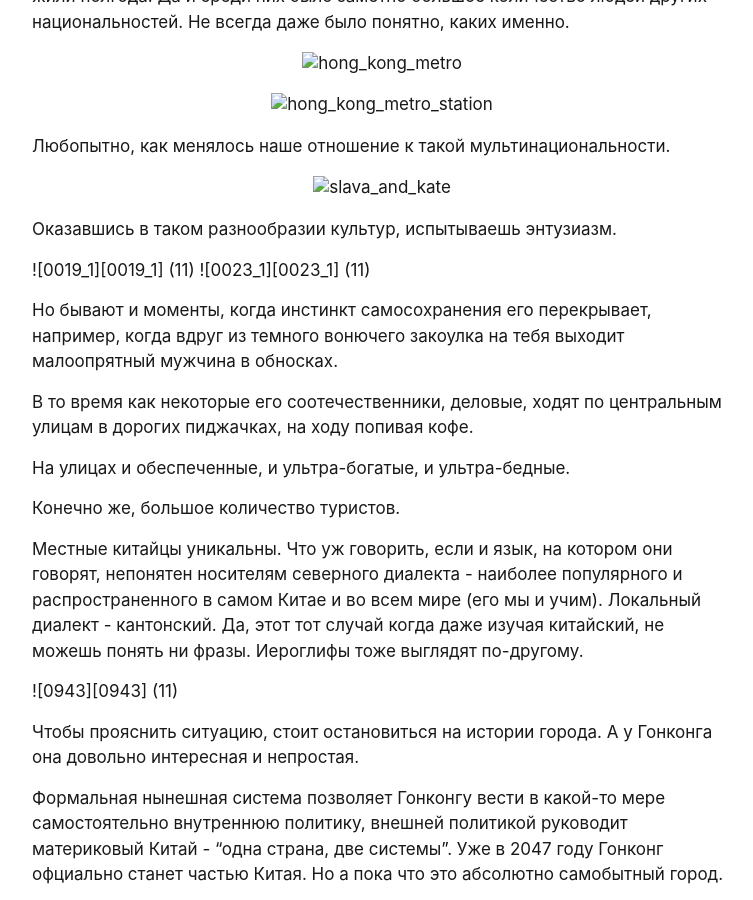
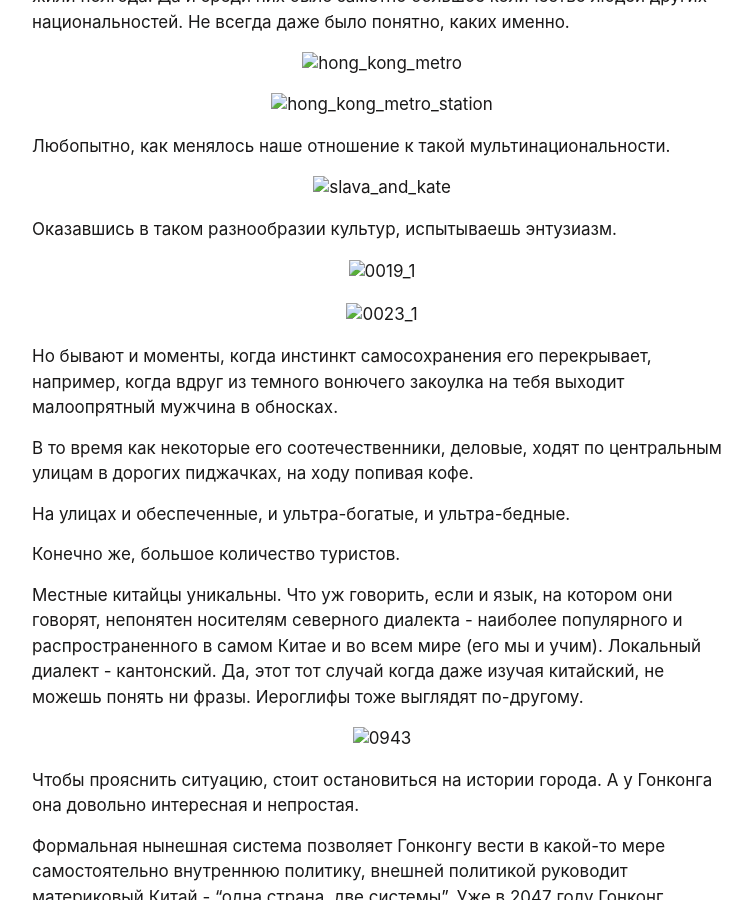
Before and after one commit to yarkivaev/blog, a Jekyll site: the page built from _posts/travel/hongkong/2024-11-25-hongkong.md, in a window 1280 px wide and 900 px high, scrolled down 338 px. Shown: the whole window, without its empty margins (258-1011 px from the left). Built offline with Jekyll 4.4.1, drawn with Linux system fonts in a browser that asks for light colours; comment, search, counter and statistics services are not loaded; some of the changed lines change nothing that is shown.

Commit message:
[text/hongkong-backup] some images were uploaded to s3 yarkivaev-blog bucket

```diff
--- a/_posts/travel/hongkong/2024-11-25-hongkong.md
+++ b/_posts/travel/hongkong/2024-11-25-hongkong.md
@@ -20,8 +20,8 @@ preview: https://storage.yandexcloud.net/yarkivaev-blog/2024/11/25/hong_kong_met
 
 Оказавшись в таком разнообразии культур, испытываешь энтузиазм.
 
-![0019_1][0019_1] (11)
-![0023_1][0023_1] (11)
+![0019_1][11/0019_1]
+![0023_1][11/0023_1]
 
 Но бывают и моменты, когда инстинкт самосохранения его перекрывает, например, когда вдруг из темного вонючего закоулка на тебя выходит малоопрятный мужчина в обносках.
 
@@ -37,7 +37,7 @@ preview: https://storage.yandexcloud.net/yarkivaev-blog/2024/11/25/hong_kong_met
 Локальный диалект - кантонский. Да, этот тот случай когда даже изучая китайский, не можешь понять ни фразы.
 Иероглифы тоже выглядят по-другому.
 
-![0943][0943] (11)
+![0943][11/0943] <!-- Должны быть иероглифы-->
 
 Чтобы прояснить ситуацию, стоит остановиться на истории города. А у Гонконга она довольно интересная и непростая.
 
@@ -180,7 +180,7 @@ preview: https://storage.yandexcloud.net/yarkivaev-blog/2024/11/25/hong_kong_met
 ![more_yummis2](../../../images/more_yummis2.jpg)
 
 Путешествия путешествиями, а бабл-ти по расписанию
-![0337][12/0337]
+![0337][12/0337] <!-- Не подтянулось-->
 
 
 Развлечения, общедоступные для всего мира (теперь уже исключая из контекста Россию), для нас становятся экслюзивом. Оргинальные McDonald's, StarBucks, многочисленные бренды одежды тут можно найти на каждом углу.
@@ -242,31 +242,31 @@ preview: https://storage.yandexcloud.net/yarkivaev-blog/2024/11/25/hong_kong_met
 [usual_hongkong_street]: https://storage.yandexcloud.net/yarkivaev-blog/2024/11/25/usual_hongkong_street.jpg
 [usual_tight_hongkong_street]: https://storage.yandexcloud.net/yarkivaev-blog/2024/11/25/usual_tight_hongkong_street.jpg
 [usual_tight_hongkong_street_2]: https://storage.yandexcloud.net/yarkivaev-blog/2024/11/25/usual_tight_hongkong_street_2.jpg
-
-[11/0019_1]: https://storage.yandexcloud.net/yarkivaev-blog/DSC_0019_1.JPG
-[11/0023_1]: https://storage.yandexcloud.net/yarkivaev-blog/11/DSC_0023_1.JPG
-[11/0009]: https://storage.yandexcloud.net/yarkivaev-blog/11/DSC_0009.JPG
-[11/0637]: https://storage.yandexcloud.net/yarkivaev-blog/11/DSC_0637.JPG
-[11/0057]: https://storage.yandexcloud.net/yarkivaev-blog/11/DSC_0057.JPG
-[11/0067]: https://storage.yandexcloud.net/yarkivaev-blog/11/DSC_0067.JPG
-[11/0196]: https://storage.yandexcloud.net/yarkivaev-blog/11/DSC_0196.JPG
-[11/0215]: https://storage.yandexcloud.net/yarkivaev-blog/11/DSC_0215.JPG
-[11/0485]: https://storage.yandexcloud.net/yarkivaev-blog/11/DSC_0485.JPG
-[11/0245]: https://storage.yandexcloud.net/yarkivaev-blog/11/DSC_0245.JPG
-[11/0235]: https://storage.yandexcloud.net/yarkivaev-blog/11/DSC_0235.JPG
-[11/0234]: https://storage.yandexcloud.net/yarkivaev-blog/11/DSC_0234.JPG
-[11/0027]: https://storage.yandexcloud.net/yarkivaev-blog/11/DSC_0027.JPG
-[11/0036]: https://storage.yandexcloud.net/yarkivaev-blog/11/DSC_0036.JPG
-[11/0161]: https://storage.yandexcloud.net/yarkivaev-blog/11/DSC_0161.JPG
-[11/0379]: https://storage.yandexcloud.net/yarkivaev-blog/11/DSC_0379.JPG
-[12/0337]: https://storage.yandexcloud.net/yarkivaev-blog/12/DSC_0337.JPG
-[10/0984]: https://storage.yandexcloud.net/yarkivaev-blog/10/DSC_0984.JPG
-[11/0001]: https://storage.yandexcloud.net/yarkivaev-blog/11/DSC_0001.JPG
-[11/0132]: https://storage.yandexcloud.net/yarkivaev-blog/11/DSC_0132.JPG
-[11/0133]: https://storage.yandexcloud.net/yarkivaev-blog/11/DSC_0133.JPG
-[10/0937]: https://storage.yandexcloud.net/yarkivaev-blog/10/DSC_0937.JPG
-[10/0949]: https://storage.yandexcloud.net/yarkivaev-blog/10/DSC_0949.JPG
-[11/0381]: https://storage.yandexcloud.net/yarkivaev-blog/11/DSC_0381.JPG
-[11/0444]: https://storage.yandexcloud.net/yarkivaev-blog/11/DSC_0444.JPG
-[12/0051]: https://storage.yandexcloud.net/yarkivaev-blog/12/DSC_0051.JPG
-[12/0074]: https://storage.yandexcloud.net/yarkivaev-blog/12/DSC_0074.JPG
+[11/0019_1]: https://storage.yandexcloud.net/yarkivaev-blog/hongkong/11/DSC_0019_1.JPG
+[11/0023_1]: https://storage.yandexcloud.net/yarkivaev-blog/hongkong/11/DSC_0023_1.JPG
+[11/0943]: https://storage.yandexcloud.net/yarkivaev-blog/hongkong/11/DSC_0953.JPG
+[11/0009]: https://storage.yandexcloud.net/yarkivaev-blog/hongkong/11/DSC_0009.JPG
+[11/0637]: https://storage.yandexcloud.net/yarkivaev-blog/hongkong/11/DSC_0637.JPG
+[11/0057]: https://storage.yandexcloud.net/yarkivaev-blog/hongkong/11/DSC_0057.JPG
+[11/0067]: https://storage.yandexcloud.net/yarkivaev-blog/hongkong/11/DSC_0067.JPG
+[11/0196]: https://storage.yandexcloud.net/yarkivaev-blog/hongkong/11/DSC_0196.JPG
+[11/0215]: https://storage.yandexcloud.net/yarkivaev-blog/hongkong/11/DSC_0215.JPG
+[11/0485]: https://storage.yandexcloud.net/yarkivaev-blog/hongkong/11/DSC_0485.JPG
+[11/0245]: https://storage.yandexcloud.net/yarkivaev-blog/hongkong/11/DSC_0245.JPG
+[11/0235]: https://storage.yandexcloud.net/yarkivaev-blog/hongkong/11/DSC_0235.JPG
+[11/0234]: https://storage.yandexcloud.net/yarkivaev-blog/hongkong/11/DSC_0234.JPG
+[11/0027]: https://storage.yandexcloud.net/yarkivaev-blog/hongkong/11/DSC_0027.JPG
+[11/0036]: https://storage.yandexcloud.net/yarkivaev-blog/hongkong/11/DSC_0036.JPG
+[11/0161]: https://storage.yandexcloud.net/yarkivaev-blog/hongkong/11/DSC_0161.JPG
+[11/0379]: https://storage.yandexcloud.net/yarkivaev-blog/hongkong/11/DSC_0379.JPG
+[12/0337]: https://storage.yandexcloud.net/yarkivaev-blog/hongkong/12/DSC_0337.JPG
+[10/0984]: https://storage.yandexcloud.net/yarkivaev-blog/hongkong/10/DSC_0984.JPG
+[11/0001]: https://storage.yandexcloud.net/yarkivaev-blog/hongkong/11/DSC_0001.JPG
+[11/0132]: https://storage.yandexcloud.net/yarkivaev-blog/hongkong/11/DSC_0132.JPG
+[11/0133]: https://storage.yandexcloud.net/yarkivaev-blog/hongkong/11/DSC_0133.JPG
+[10/0937]: https://storage.yandexcloud.net/yarkivaev-blog/hongkong/10/DSC_0937.JPG
+[10/0949]: https://storage.yandexcloud.net/yarkivaev-blog/hongkong/10/DSC_0949.JPG
+[11/0381]: https://storage.yandexcloud.net/yarkivaev-blog/hongkong/11/DSC_0381.JPG
+[11/0444]: https://storage.yandexcloud.net/yarkivaev-blog/hongkong/11/DSC_0444.JPG
+[12/0051]: https://storage.yandexcloud.net/yarkivaev-blog/hongkong/12/DSC_0051.JPG
+[12/0074]: https://storage.yandexcloud.net/yarkivaev-blog/hongkong/12/DSC_0074.JPG
```
